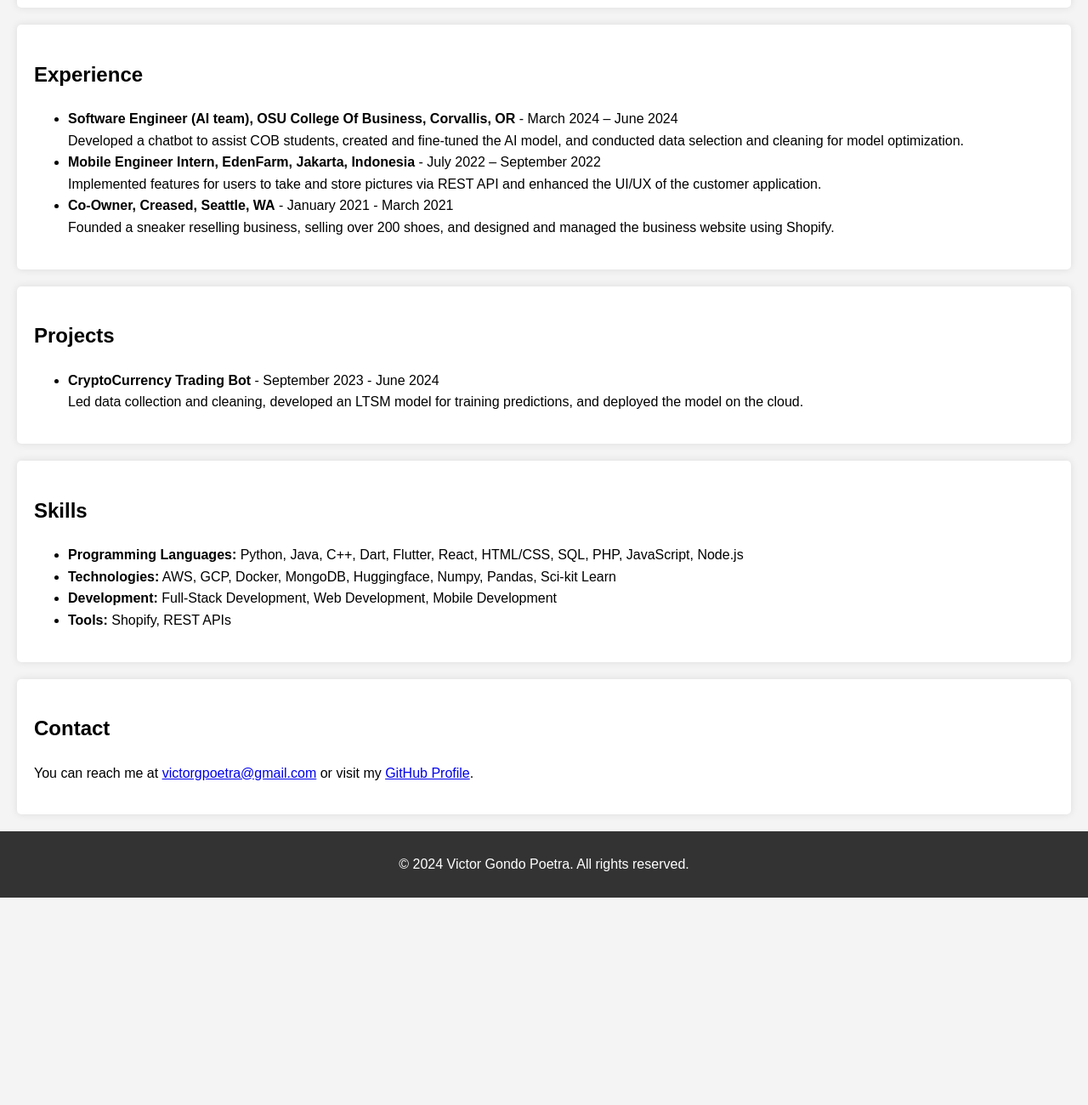
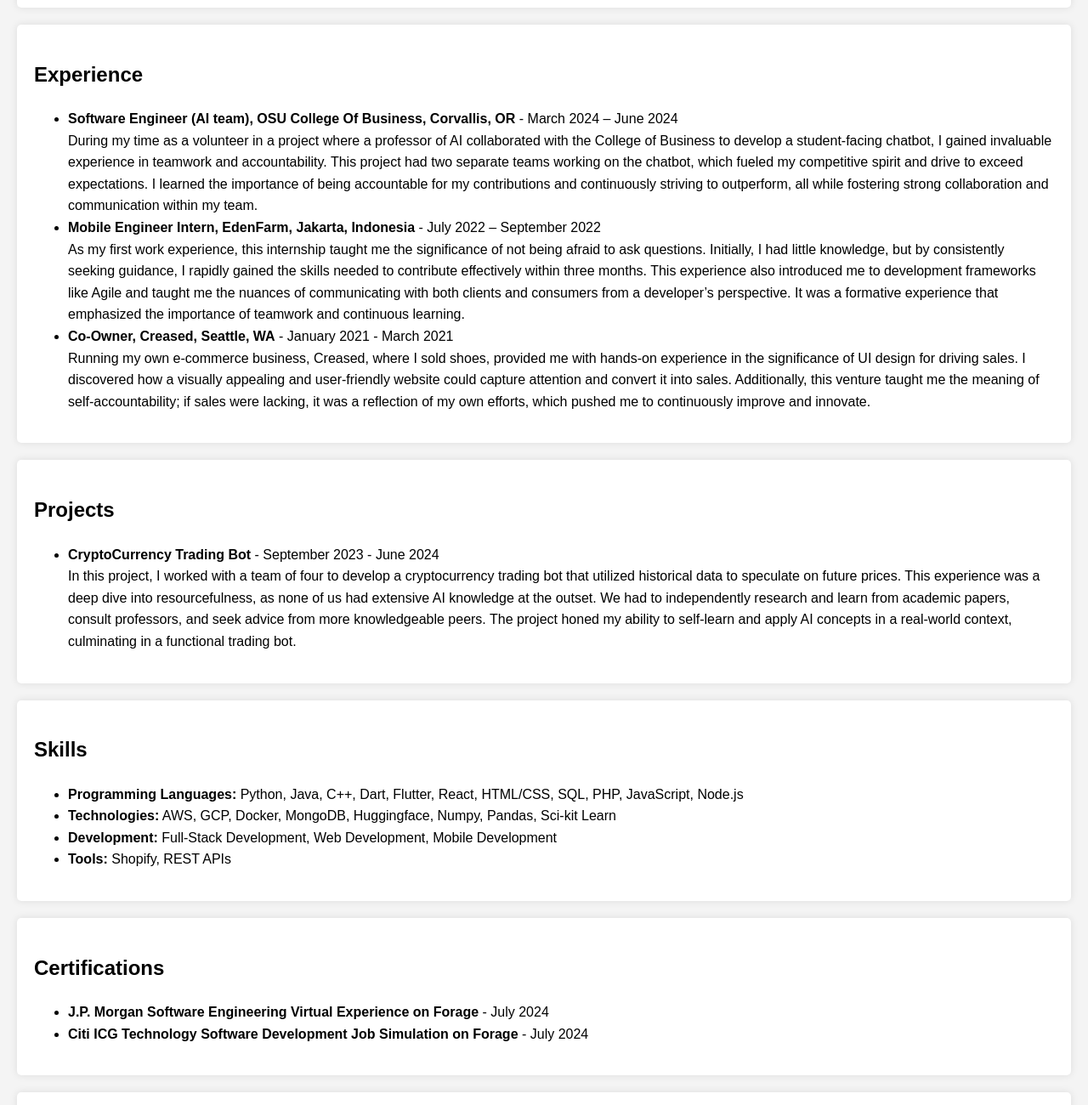
Before and after one commit to Victor-Gondo/Victor-Gondo.github.io, a plain HTML site: page index.html in a window 1280 px wide. Shown: the part 660-1960 px from the top of the page at 85% size. Before the commit the page ends 1716 px from the top, so only its background shows below. Drawn offline with Linux system fonts and the light colour scheme.

Commit message:
Edited projects and experience

```diff
--- a/index.html
+++ b/index.html
@@ -16,6 +16,7 @@
                 <li><a href="#experience">Experience</a></li>
                 <li><a href="#projects">Projects</a></li>
                 <li><a href="#skills">Skills</a></li>
+                <li><a href="#certifications">Certifications</a></li>
                 <li><a href="#contact">Contact</a></li>
             </ul>
         </nav>
@@ -49,15 +50,15 @@
         <ul>
             <li>
                 <strong>Software Engineer (AI team), OSU College Of Business, Corvallis, OR</strong> - March 2024 – June 2024<br>
-                Developed a chatbot to assist COB students, created and fine-tuned the AI model, and conducted data selection and cleaning for model optimization.
+                During my time as a volunteer in a project where a professor of AI collaborated with the College of Business to develop a student-facing chatbot, I gained invaluable experience in teamwork and accountability. This project had two separate teams working on the chatbot, which fueled my competitive spirit and drive to exceed expectations. I learned the importance of being accountable for my contributions and continuously striving to outperform, all while fostering strong collaboration and communication within my team.
             </li>
             <li>
                 <strong>Mobile Engineer Intern, EdenFarm, Jakarta, Indonesia</strong> - July 2022 – September 2022<br>
-                Implemented features for users to take and store pictures via REST API and enhanced the UI/UX of the customer application.
+                As my first work experience, this internship taught me the significance of not being afraid to ask questions. Initially, I had little knowledge, but by consistently seeking guidance, I rapidly gained the skills needed to contribute effectively within three months. This experience also introduced me to development frameworks like Agile and taught me the nuances of communicating with both clients and consumers from a developer’s perspective. It was a formative experience that emphasized the importance of teamwork and continuous learning.
             </li>
             <li>
                 <strong>Co-Owner, Creased, Seattle, WA</strong> - January 2021 - March 2021<br>
-                Founded a sneaker reselling business, selling over 200 shoes, and designed and managed the business website using Shopify.
+                Running my own e-commerce business, Creased, where I sold shoes, provided me with hands-on experience in the significance of UI design for driving sales. I discovered how a visually appealing and user-friendly website could capture attention and convert it into sales. Additionally, this venture taught me the meaning of self-accountability; if sales were lacking, it was a reflection of my own efforts, which pushed me to continuously improve and innovate.
             </li>
         </ul>
     </section>
@@ -67,7 +68,7 @@
         <ul>
             <li>
                 <strong>CryptoCurrency Trading Bot</strong> - September 2023 - June 2024<br>
-                Led data collection and cleaning, developed an LTSM model for training predictions, and deployed the model on the cloud.
+                In this project, I worked with a team of four to develop a cryptocurrency trading bot that utilized historical data to speculate on future prices. This experience was a deep dive into resourcefulness, as none of us had extensive AI knowledge at the outset. We had to independently research and learn from academic papers, consult professors, and seek advice from more knowledgeable peers. The project honed my ability to self-learn and apply AI concepts in a real-world context, culminating in a functional trading bot.
             </li>
         </ul>
     </section>
@@ -79,6 +80,14 @@
             <li><strong>Technologies:</strong> AWS, GCP, Docker, MongoDB, Huggingface, Numpy, Pandas, Sci-kit Learn</li>
             <li><strong>Development:</strong> Full-Stack Development, Web Development, Mobile Development</li>
             <li><strong>Tools:</strong> Shopify, REST APIs</li>
+        </ul>
+    </section>
+
+    <section id="certifications">
+        <h2>Certifications</h2>
+        <ul>
+            <li><strong>J.P. Morgan Software Engineering Virtual Experience on Forage</strong> - July 2024</li>
+            <li><strong>Citi ICG Technology Software Development Job Simulation on Forage</strong> - July 2024</li>
         </ul>
     </section>
 
```
